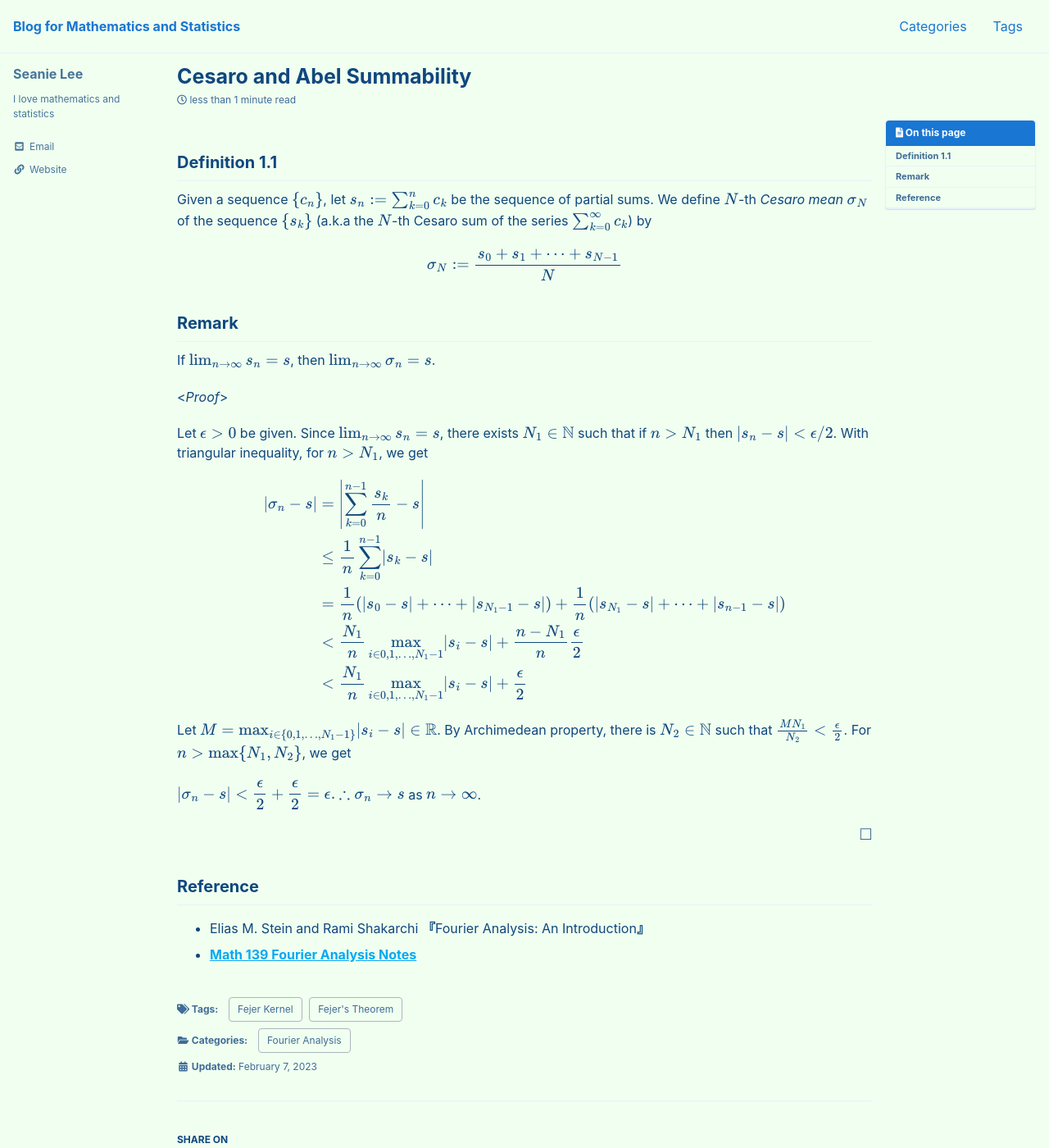
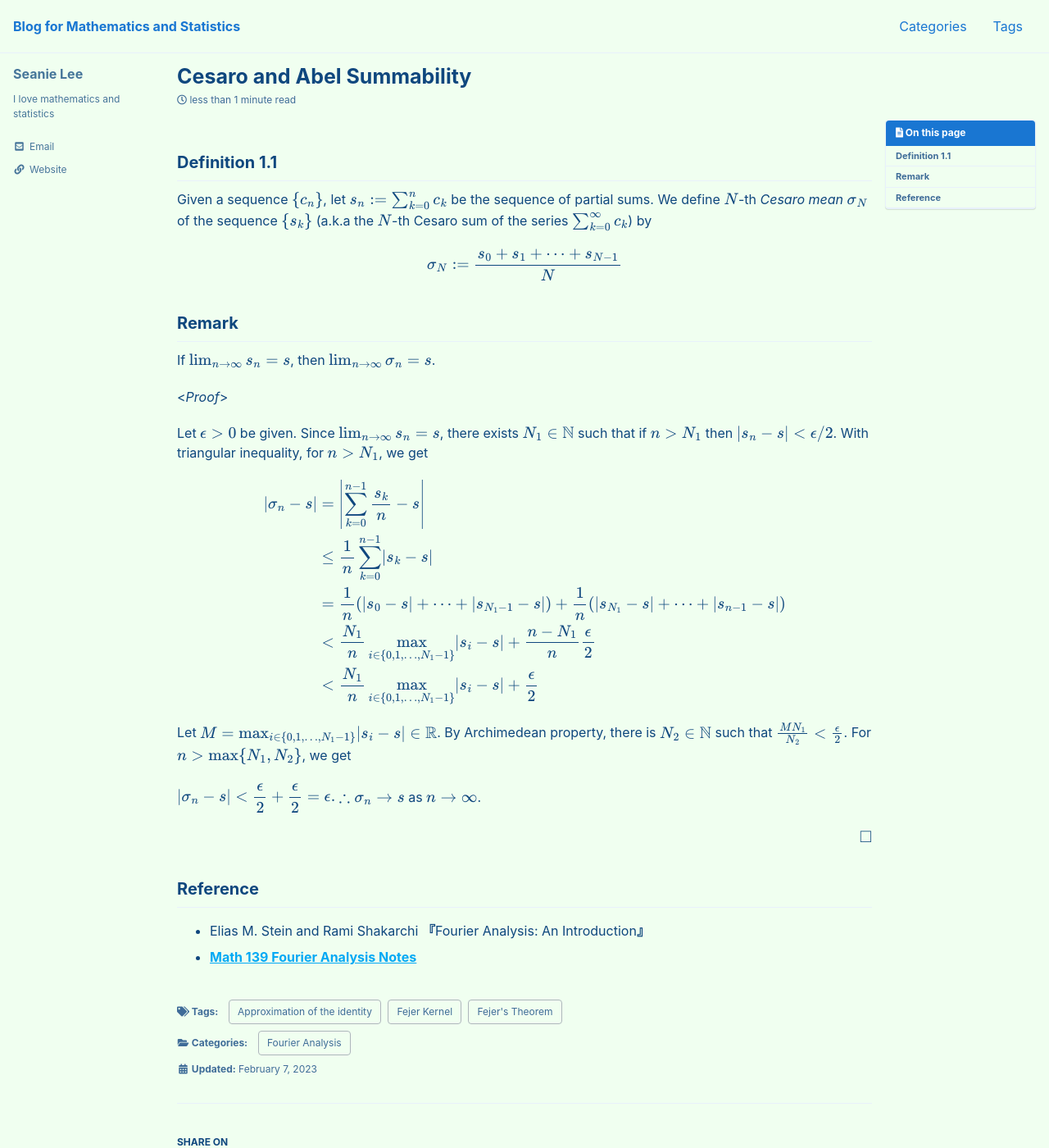
Before and after one commit to seanie12/blog, a Jekyll site: the page built from _posts/2023-02-07-cesaro-abel-summability.md, in a window 1280 px wide and 1400 px high. Shown: the whole window at 82% size. Built offline with Jekyll 4.4.1, drawn with Linux system fonts in a browser that asks for light colours; cached includes are drawn as plain includes; formulas are drawn with MathJax 3.

Commit message:
Update 2023-02-07-cesaro-abel-summability.md

```diff
--- a/_posts/2023-02-07-cesaro-abel-summability.md
+++ b/_posts/2023-02-07-cesaro-abel-summability.md
@@ -7,6 +7,7 @@ categories:
 tags:
   - Fejer's Theorem
   - Fejer Kernel
+  - Approximation of the identity
 
 
 
@@ -42,8 +43,8 @@ $$
 \lvert \sigma_n - s\vert &= \left \lvert \sum_{k=0}^{n-1} \frac{s_k}{n} - s \right\rvert \\
 &\leq \frac{1}{n}\sum_{k=0}^{n-1}\lvert s_k - s\rvert \\
 &= \frac{1}{n}(\lvert s_0-s\rvert + \cdots +\lvert s_{N_1-1}-s\rvert) + \frac{1}{n}(\lvert s_{N_1}-s\rvert + \cdots + \lvert s_{n-1}-s\rvert) \\
-&< \frac{N_1}{n}\max_{i\in \\{0,1, \ldots, N_1-1\\}} \lvert s_i-s\rvert + \frac{n-N_1}{n}\frac{\epsilon}{2} \\
-&< \frac{N_1}{n}\max_{i\in \\{0,1, \ldots, N_1-1\\}} \lvert s_i-s\rvert + \frac{\epsilon}{2} \\
+&< \frac{N_1}{n}\max_{i\in \{0,1, \ldots, N_1-1\}} \lvert s_i-s\rvert + \frac{n-N_1}{n}\frac{\epsilon}{2} \\
+&< \frac{N_1}{n}\max_{i\in \{0,1, \ldots, N_1-1\}} \lvert s_i-s\rvert + \frac{\epsilon}{2} \\
 \end{align*}
 $$
 
```
